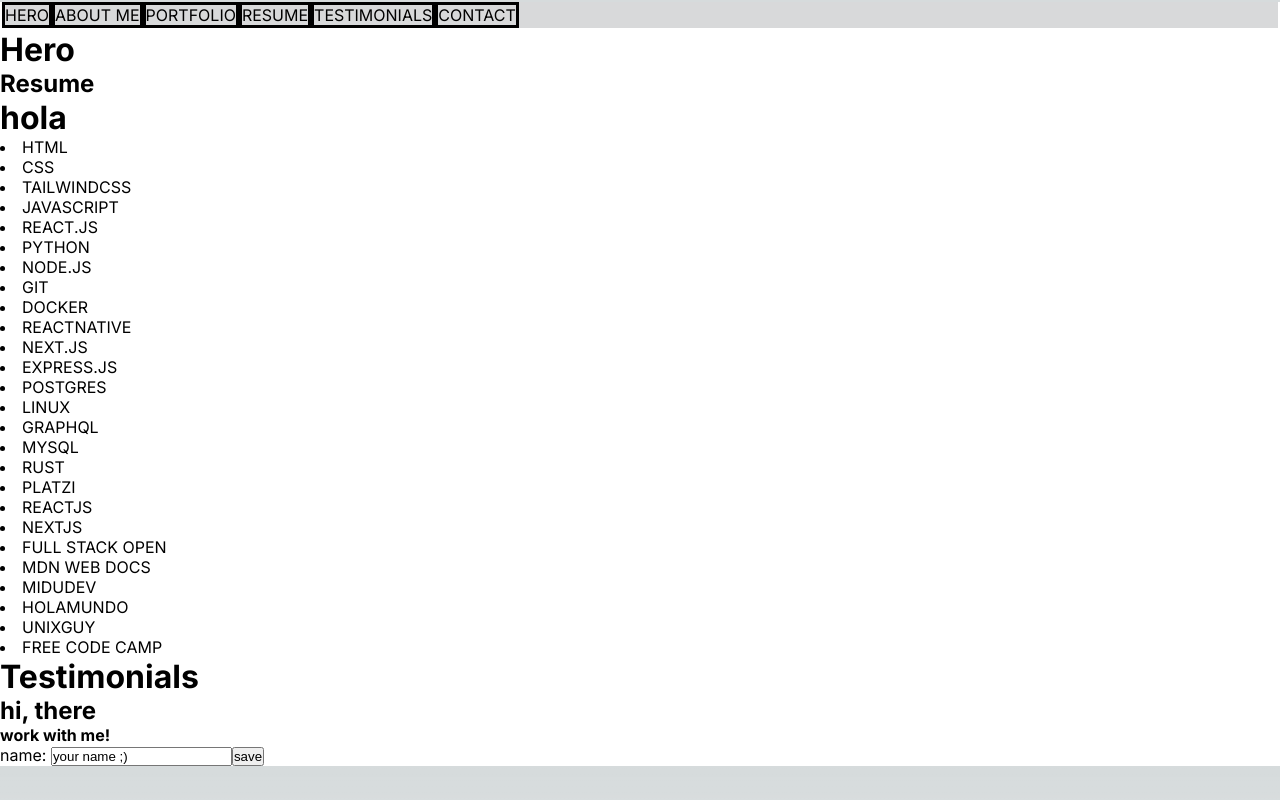
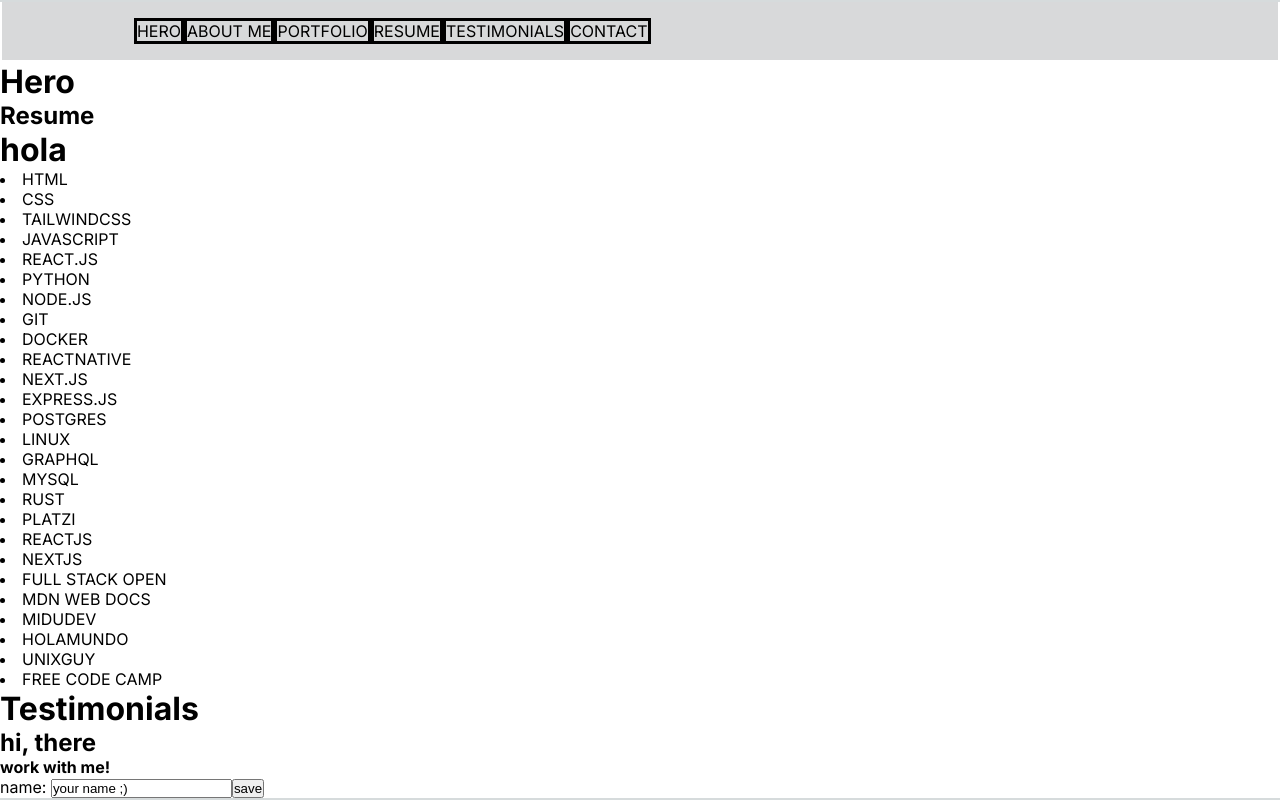
Before and after one commit to abudsistem/portfolio, a Next.js app: page / in a window 1280 px wide. Built offline with nearby package versions, Linux system fonts and the light colour scheme.

Commit message:
nav grid

```diff
--- a/app/page.module.css
+++ b/app/page.module.css
@@ -9,9 +9,16 @@
   border-color: black;
   display: grid;
   margin: 2px;
-  position:relative;
+  grid-template-columns: auto;
+  grid-template-rows: auto;
+  grid-template-areas: 'logo pages exit';
+  justify-items: center;
+  column-gap: 1em;
+  padding: 1em;
+
 }
 .navItem {
+  grid-area: pages;
   background-color: #D8D9DA;
   border: 3px solid #000;
   text-decoration: none;
```
